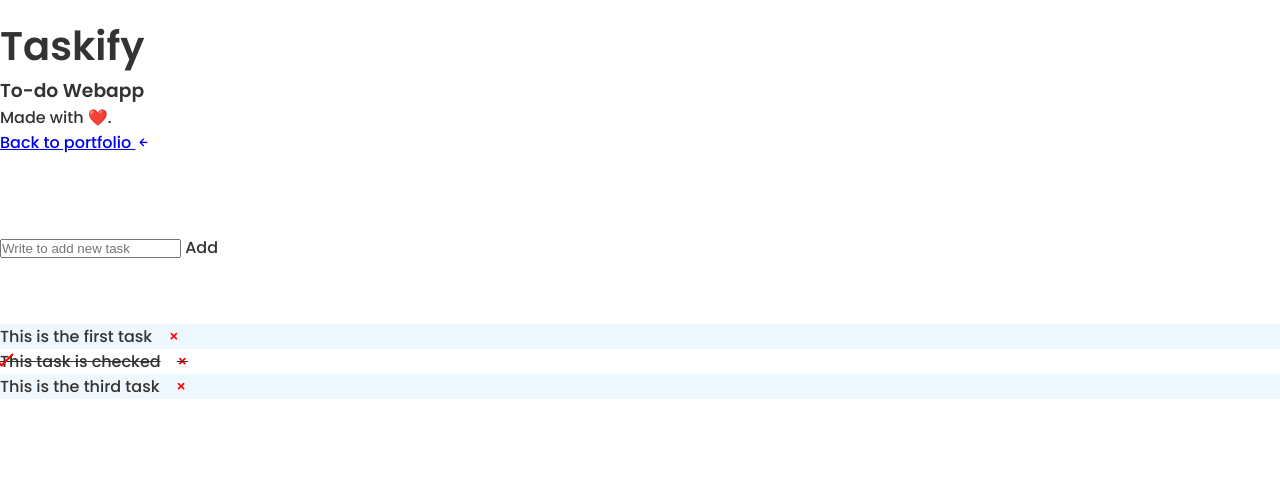
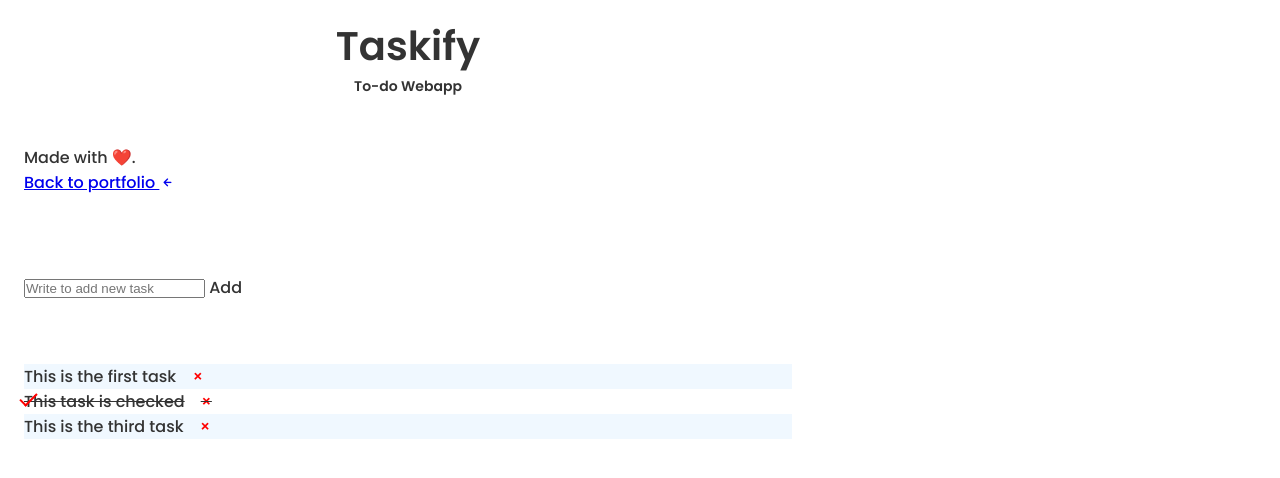
Before and after one commit to samuelfuchs/todo-app, a plain HTML site: page index.html in a window 1280 px wide. Drawn offline with nearby package versions, Linux system fonts and the light colour scheme.

Commit message:
more css additions

```diff
--- a/index.html
+++ b/index.html
@@ -12,19 +12,19 @@
     <title>Taskify | Todo App</title>
   </head>
   <body>
-    <section class="section">
+    <section class="section container">
       <h1>Taskify</h1>
       <h3>To-do Webapp</h3>
       <p>Made with ❤️. <br /></p>
       <a href="#">Back to portfolio <i class="uil uil-arrow-left"></i></a>
     </section>
 
-    <section class="add section">
+    <section class="add section container">
       <input type="text" id="fieldInput" placeholder="Write to add new task" />
       <span class="addBtn">Add</span>
     </section>
 
-    <section class="list">
+    <section class="list container">
       <ul id="taskUl">
         <li>This is the first task</li>
         <li class="checked">This task is checked</li>
--- a/style.css
+++ b/style.css
@@ -19,15 +19,35 @@ body {
 
 h1 {
   font-size: 2.5rem;
+  font-weight: 600;
+  text-align: center;
 }
-h2,
-h3,
-h4 {
+
+h3 {
   font-weight: 600;
+  display: block;
+  font-size: 0.875rem;
+  margin-bottom: 3rem;
+  text-align: center;
+}
+
+ul {
+  list-style: none;
 }
 
 .section {
   padding: 1rem 0 4rem;
+}
+
+.container {
+  max-width: 768px;
+  margin-left: 1.5rem;
+  margin-right: 1.5rem;
+}
+
+.grid {
+  display: grid;
+  gap: 1.5rem;
 }
 
 /* close button */
```
